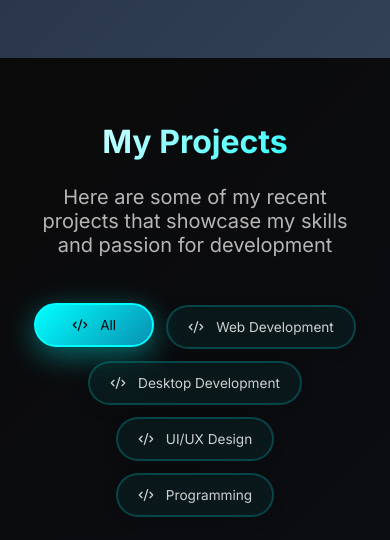
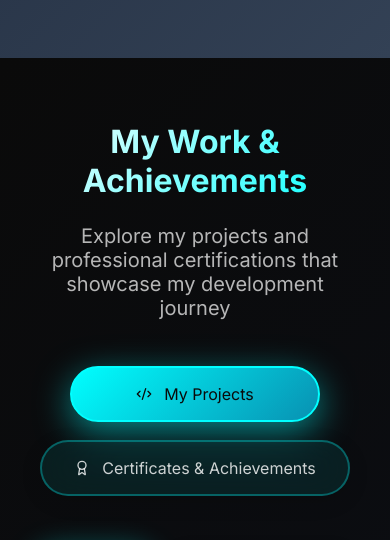
Before and after one commit to methan6427/Adam-Khabisa-Port, a React (Vite) app: page / in a window 390 px wide. Shown: the part 2580-3120 px from the top of the page. Built offline with nearby package versions, Linux system fonts and the light colour scheme.

Commit message:
Add project section with certificates
Added a "Certificates & Achievements" button to the projects section, displaying certificate information in a card format with a link to view the certificates.

```diff
--- a/src/components/Projects.css
+++ b/src/components/Projects.css
@@ -1,3 +1,4 @@
+
 .projects {
   background: linear-gradient(135deg, #0a0a0a 0%, #0f172a 50%, #1e293b 100%);
   color: white;
@@ -27,6 +28,72 @@
   font-weight: 400;
   max-width: 600px;
   margin: 0 auto;
+}
+
+/* Section Toggle Styles */
+.section-toggle {
+  display: flex;
+  justify-content: center;
+  gap: 1rem;
+  margin-bottom: 3rem;
+}
+
+.toggle-btn {
+  display: flex;
+  align-items: center;
+  gap: 0.75rem;
+  padding: 1.25rem 2.5rem;
+  border: 2px solid rgba(0, 255, 255, 0.3);
+  border-radius: 50px;
+  background: rgba(0, 255, 255, 0.08);
+  backdrop-filter: blur(20px);
+  color: rgba(255, 255, 255, 0.8);
+  cursor: pointer;
+  transition: all 0.4s cubic-bezier(0.4, 0, 0.2, 1);
+  font-family: 'Inter', sans-serif;
+  font-weight: 700;
+  font-size: 1.1rem;
+  position: relative;
+  overflow: hidden;
+  min-width: 200px;
+  justify-content: center;
+  box-shadow: 0 6px 20px rgba(0, 0, 0, 0.15);
+}
+
+.toggle-btn::before {
+  content: '';
+  position: absolute;
+  top: 0;
+  left: -100%;
+  width: 100%;
+  height: 100%;
+  background: linear-gradient(90deg, transparent, rgba(0, 255, 255, 0.15), transparent);
+  transition: left 0.6s ease;
+}
+
+.toggle-btn:hover::before {
+  left: 100%;
+}
+
+.toggle-btn:hover {
+  background: rgba(0, 255, 255, 0.18);
+  border-color: rgba(0, 255, 255, 0.7);
+  color: #00ffff;
+  transform: translateY(-3px);
+  box-shadow: 0 10px 30px rgba(0, 255, 255, 0.3);
+}
+
+.toggle-btn.active {
+  background: linear-gradient(135deg, #00ffff 0%, #0891b2 100%);
+  color: #0a0a0a;
+  border-color: #00ffff;
+  box-shadow: 0 10px 35px rgba(0, 255, 255, 0.5);
+  transform: translateY(-2px);
+}
+
+.toggle-btn.active:hover {
+  transform: translateY(-4px);
+  box-shadow: 0 15px 40px rgba(0, 255, 255, 0.6);
 }
 
 .filter-buttons {
@@ -148,6 +215,50 @@
 
 .project-card:hover .project-image img {
   transform: scale(1.05);
+}
+
+/* Certificate Specific Styles */
+.certificate-card .project-image {
+  background: linear-gradient(135deg, #00ffff20, #0891b250);
+}
+
+.certificate-image {
+  display: flex;
+  align-items: center;
+  justify-content: center;
+  background: linear-gradient(135deg, rgba(0, 255, 255, 0.1), rgba(8, 145, 178, 0.2));
+}
+
+.certificate-icon {
+  display: flex;
+  align-items: center;
+  justify-content: center;
+}
+
+.award-icon {
+  color: #00ffff;
+  filter: drop-shadow(0 0 20px rgba(0, 255, 255, 0.3));
+}
+
+.certificate-issuer {
+  font-size: 0.9rem;
+  color: #00ffff;
+  font-weight: 600;
+  margin-bottom: 0.5rem;
+  text-transform: uppercase;
+  letter-spacing: 0.5px;
+}
+
+.certificate-details {
+  font-size: 0.9rem;
+  color: rgba(255, 255, 255, 0.7);
+  margin-bottom: 1.5rem;
+  line-height: 1.6;
+}
+
+.certificate-category {
+  background: rgba(0, 255, 255, 0.2);
+  color: #00ffff;
 }
 
 .project-category {
@@ -295,6 +406,16 @@
     padding: 0.875rem 1.5rem;
     font-size: 0.9rem;
   }
+
+  .section-toggle {
+    flex-direction: column;
+    align-items: center;
+    gap: 1rem;
+  }
+
+  .toggle-btn {
+    min-width: 250px;
+  }
 }
 
 @media (max-width: 480px) {
@@ -311,4 +432,9 @@
     font-size: 0.85rem;
     min-width: 120px;
   }
+
+  .toggle-btn {
+    padding: 1rem 2rem;
+    font-size: 1rem;
+  }
 }
--- a/src/components/Projects.jsx
+++ b/src/components/Projects.jsx
@@ -1,9 +1,10 @@
 import React, { useState } from 'react';
-import { Github, ExternalLink, Code2, Palette, Database, Monitor } from 'lucide-react';
+import { Github, ExternalLink, Code2, Palette, Database, Monitor, Award, Calendar } from 'lucide-react';
 import './Projects.css';
 
 const Projects = () => {
   const [activeFilter, setActiveFilter] = useState('All');
+  const [activeSection, setActiveSection] = useState('projects'); // New state for section toggle
 
   const projects = [
     {
@@ -118,6 +119,29 @@ const Projects = () => {
     }
   ];
 
+  const certificates = [
+    {
+      id: 1,
+      title: "Front End Web Developer Nanodegree (FEND)",
+      description: "Specialized program focused on building interactive web applications using modern web technologies.",
+      skills: ["HTML", "CSS", "JavaScript", "Responsive Design", "CSS Grid", "Flexbox"],
+      completedDate: "May 24, 2025",
+      issuer: "Udacity",
+      details: "Construct responsive websites using CSS, Flexbox, and CSS Grid. Develop interactive websites and UI applications using JavaScript and HTML. Connect web applications to backend server data using JavaScript.",
+      certificateLink: "#"
+    },
+    {
+      id: 2,
+      title: "Intro to Programming Nanodegree (IPND)",
+      description: "Comprehensive introduction to programming fundamentals serving as the first step in the programming journey.",
+      skills: ["HTML", "CSS", "JavaScript", "Python", "Unix Shell", "Git"],
+      completedDate: "February 13, 2025",
+      issuer: "Udacity",
+      details: "Built websites using HTML and CSS, created Python-based games and applications, developed a Mad Libs-style game using Python functions, and completed an interactive resume webpage as the final project.",
+      certificateLink: "#"
+    }
+  ];
+
   const filters = ['All', 'Web Development', 'Desktop Development', 'UI/UX Design', 'Programming'];
 
   const getCategoryIcon = (category) => {
@@ -138,10 +162,30 @@ const Projects = () => {
     <section id="projects" className="projects">
       <div className="container">
         <div className="section-header">
-          <h2 className="section-title">My Projects</h2>
-          <p className="section-subtitle">Here are some of my recent projects that showcase my skills and passion for development</p>
+          <h2 className="section-title">My Work & Achievements</h2>
+          <p className="section-subtitle">Explore my projects and professional certifications that showcase my development journey</p>
         </div>
 
+        {/* Section Toggle Buttons */}
+        <div className="section-toggle">
+          <button
+            className={`toggle-btn ${activeSection === 'projects' ? 'active' : ''}`}
+            onClick={() => setActiveSection('projects')}
+          >
+            <Code2 size={16} />
+            <span>My Projects</span>
+          </button>
+          <button
+            className={`toggle-btn ${activeSection === 'certificates' ? 'active' : ''}`}
+            onClick={() => setActiveSection('certificates')}
+          >
+            <Award size={16} />
+            <span>Certificates & Achievements</span>
+          </button>
+        </div>
+
+        {activeSection === 'projects' && (
+          <>
             <div className="filter-buttons">
               {filters.map((filter) => (
                 <button
@@ -195,6 +239,48 @@ const Projects = () => {
                 );
               })}
             </div>
+          </>
+        )}
+
+        {activeSection === 'certificates' && (
+          <div className="projects-grid">
+            {certificates.map((certificate, index) => (
+              <div key={index} className="project-card certificate-card">
+                <div className="project-image certificate-image">
+                  <div className="certificate-icon">
+                    <Award size={48} className="award-icon" />
+                  </div>
+                  <div className="project-category certificate-category">
+                    <Calendar size={16} />
+                    <span>{certificate.completedDate}</span>
+                  </div>
+                </div>
+
+                <div className="project-content">
+                  <div className="certificate-issuer">{certificate.issuer}</div>
+                  <h3>{certificate.title}</h3>
+                  <p>{certificate.description}</p>
+                  <p className="certificate-details">{certificate.details}</p>
+
+                  <div className="project-tech">
+                    {certificate.skills.map((skill, skillIndex) => (
+                      <span key={skillIndex} className="tech-tag">
+                        {skill}
+                      </span>
+                    ))}
+                  </div>
+
+                  <div className="project-actions">
+                    <a href={certificate.certificateLink} target="_blank" rel="noopener noreferrer" className="modern-btn primary">
+                      <Award size={18} />
+                      <span>View Certificate</span>
+                    </a>
+                  </div>
+                </div>
+              </div>
+            ))}
+          </div>
+        )}
       </div>
     </section>
   );
```
Lines whose indentation alone changed are shown as unchanged.
